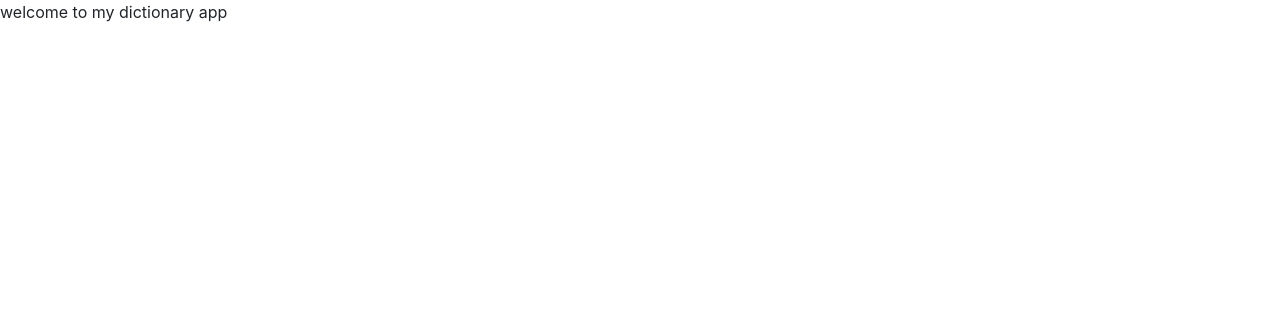
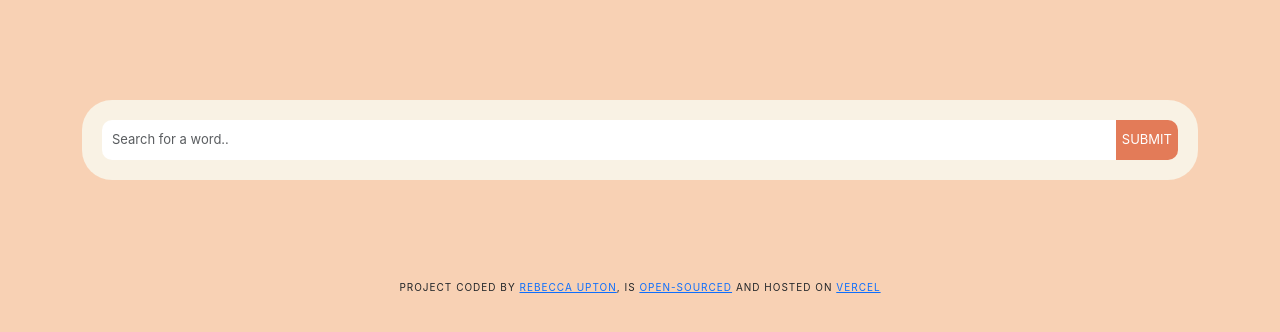
Before and after one commit to reb84/dictionary-app-react, a React (Create React App) app: page / in a window 1280 px wide. Shown: the top 332 px of the page. Built offline with nearby package versions, Linux system fonts and the light colour scheme.

Commit message:
basic search

```diff
--- a/src/App.css
+++ b/src/App.css
@@ -0,0 +1,16 @@
+body {
+  background-color: #f8d1b4;
+}
+
+main {
+  margin: 100px auto;
+}
+
+.app-footer {
+  text-align: center;
+  font-size: 10px;
+  text-transform: uppercase;
+  letter-spacing: 1px;
+  margin: 50px auto;
+  font-weight: 400;
+}
--- a/src/App.js
+++ b/src/App.js
@@ -1,7 +1,29 @@
 import "./App.css";
+import DictionarySearch from "./DictionarySearch";
 
-function App() {
-  return <div className="App">welcome to my dictionary app</div>;
+export default function App() {
+  return (
+    <div className="App">
+      <div className="container">
+        <main>
+          <DictionarySearch />
+        </main>
+        <div className="app-footer">
+          Project coded by{" "}
+          <a
+            href="https://www.shecodes.io/graduates/97811-rebecca-upton"
+            target="_blank"
+            rel="noreferrer"
+          >
+            Rebecca Upton
+          </a>
+          , is{" "}
+          <a href="https://github.com/reb84/dictionary-app-react" target="_blank" rel="noreferrer">
+            open-sourced
+          </a>{" "}
+          and hosted on <a href="https://dictionary-app-react-orpin.vercel.app/">Vercel</a>
+        </div>
+      </div>
+    </div>
+  );
 }
-
-export default App;
--- /dev/null
+++ b/src/DictionarySearch.css
@@ -0,0 +1,36 @@
+.DictionarySearch {
+  background-color: #f9f2e4;
+  border-radius: 30px;
+  padding: 20px;
+}
+.search-form {
+  display: flex;
+}
+
+.form-control {
+  background-color: #ffffff;
+  border: none;
+  font-size: 13px;
+  padding: 10px;
+  border-radius: 10px;
+  border-radius: 10px 0px 0px 10px;
+}
+
+.search-form-button {
+  margin-left: 0px;
+  font-size: 13px;
+  background-color: #e37b58;
+  color: #ffffff;
+  border: none;
+  padding: 6px;
+  border-radius: 0px 10px 10px 0px;
+  text-transform: uppercase;
+
+  transition: all 500ms ease;
+}
+
+.search-form-button:hover {
+  background-color: #fbd0b0;
+  color: #e37b58;
+  cursor: pointer;
+}
--- /dev/null
+++ b/src/DictionarySearch.js
@@ -0,0 +1,33 @@
+import React, { useState } from "react";
+import "./DictionarySearch.css";
+
+export default function DictionarySearch() {
+  let [keyword, setKeyword] = useState("");
+
+  function handleKeywordChange(event) {
+    setKeyword(event.target.value);
+  }
+
+  function search(event) {
+    event.preventDefault();
+    alert(`searching for ${keyword}`);
+  }
+
+  return (
+    <div className="DictionarySearch">
+      <form onSubmit={search}>
+        <div className="search-form">
+          <input
+            type="search"
+            className="form-control"
+            placeholder="Search for a word.."
+            onChange={handleKeywordChange}
+          />
+          <button type="submit" value="Search" className="search-form-button">
+            submit
+          </button>
+        </div>
+      </form>
+    </div>
+  );
+}
```
Also changed, not shown: src/logo.svg (deleted).
